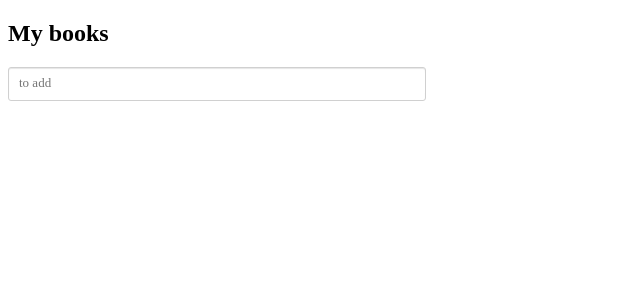
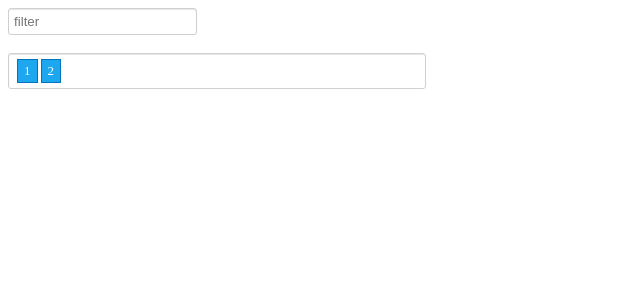
Before and after one commit to Akhmadiev/selectize, an Angular app: page / in a window 1280 px wide. Shown: the top 300 px of the page, without its empty margins (0-640 px from the left). Built offline with nearby package versions, Linux system fonts and the light colour scheme.

Commit message:
last fix

```diff
--- a/src/app/app.component.html
+++ b/src/app/app.component.html
@@ -1 +1 @@
-<app-books></app-books>
+<app-selectizes [(selectize)]="selectizes"></app-selectizes>
--- a/src/app/app.component.ts
+++ b/src/app/app.component.ts
@@ -1,4 +1,5 @@
 import { Component } from '@angular/core';
+import { Selectize } from './selectize';
 
 @Component({
   selector: 'app-root',
@@ -7,4 +8,9 @@ import { Component } from '@angular/core';
 })
 export class AppComponent {
   title = 'angular-selectize';
+  counterValue = 1;
+  selectizes: Selectize[] = [
+    { id: 1, name: '1', checked: false },
+    { id: 2, name: '2', checked: false }
+  ];
 }
--- a/src/app/app.module.ts
+++ b/src/app/app.module.ts
@@ -2,13 +2,13 @@ import { BrowserModule } from '@angular/platform-browser';
 import { NgModule } from '@angular/core';
 
 import { AppComponent } from './app.component';
-import { BooksComponent } from './books/books.component';
+import { SelectizesComponent } from './selectizes/selectizes.component';
 import { SearchFilterPipe } from './searchFilterPipe';
 
 @NgModule({
   declarations: [
     AppComponent,
-    BooksComponent,
+    SelectizesComponent,
     SearchFilterPipe
   ],
   imports: [
--- a/src/app/books/books.component.html
+++ /dev/null
@@ -1,14 +0,0 @@
-<h2>My books</h2>
-
-<div class="selectize-control demo-default multi">
-  <div class="selectize-input items not-full has-options has-items">
-    <div class="item" *ngFor="let book of books;" (click)="onSelect(book.id)"
-    [ngStyle]="{'background':book.checked ? '#333333' : '#1da7ee' }">
-       {{book.name}}
-    </div>
-    <input id="bookAdd" type="text" #bookAdd placeholder="to add" id="input-tags-selectized"
-     (keyup.enter)="onAdd(bookAdd.value); bookAdd.value = ''"
-     (keyup.backspace)="onRemove()"
-     (keyup)="onFilter(bookAdd.value)">
-  </div>
-</div>
--- a/src/app/books/books.component.ts
+++ /dev/null
@@ -1,56 +0,0 @@
-import { Component, OnInit } from '@angular/core';
-import { Book } from '../book';
-
-@Component({
-  selector: 'app-books',
-  templateUrl: './books.component.html',
-  styleUrls: ['./books.component.css']
-})
-export class BooksComponent implements OnInit {
-  books: Book[] = [];
-  allBooks: Book[] = [];
-  id: number = 1;
-
-  constructor() {
-  }
-
-  ngOnInit() {
-  }
-
-  onAdd(value: string) {
-    const valueArr = value.split(' ');
-    const newValue = valueArr[valueArr.length - 1] + ' ';
-    const names = this.allBooks.map(({ name }) => name);
-
-    if (newValue == ' ' || names.includes(newValue)) {
-      return;
-    }
-
-    const newBook = new Book(this.id++, newValue, false);
-
-    this.allBooks.push(newBook);
-    this.books = this.allBooks;
-  }
-
-  onRemove() {
-    const books = this.books.filter(x => !x.checked);
-    this.books = books;
-    this.allBooks = books;
-  }
-
-  onSelect(value: number) {
-    const book = this.books.filter(x => x.id === value)[0];
-    book.checked = !book.checked;
-  }
-
-  onFilter(value: string) {
-    value = value.toLowerCase();
-
-    if (value && value != ' ') {
-      this.books = this.allBooks.filter(x => x.name.toLowerCase().includes(value));
-    } else {
-      this.books = this.allBooks;
-    }
-  }
-
-}
--- a/src/app/mock-books.ts
+++ /dev/null
@@ -1,6 +0,0 @@
-import { Book } from './book'
-
-export const BOOKS: Book[] = [
-  { id: 11, name: 'Mr. Nice', checked: false },
-  { id: 12, name: 'Narco', checked: false }
-];
--- a/src/app/book.ts
+++ b/src/app/selectize.ts
@@ -1,4 +1,4 @@
-export class Book {
+export class Selectize {
     id: number;
     name: string;
     checked: boolean;
--- a/src/app/books/books.component.css
+++ b/src/app/selectizes/selectizes.component.css
@@ -79,3 +79,23 @@
 .item:active {
     font-size: 15px;
 }
+
+#selectize-remove{
+    background-image: url("./remove.png");
+    background-position: center;
+    background-repeat: no-repeat;
+    background-size: cover;
+    background-color:transparent;
+    border: 0;
+    padding: 0;
+    width: 11px;
+    height: 11px;
+    margin-bottom: 0px;
+}
+
+#selectize-input-filter {
+    border: 1px solid #d0d0d0;
+    border-radius: 3px;
+    box-shadow: inset 0 1px 1px rgba(0, 0, 0, 0.1);
+    padding: 5px;
+}
--- /dev/null
+++ b/src/app/selectizes/selectizes.component.html
@@ -0,0 +1,16 @@
+<input type="text" #filter placeholder="filter" id="selectize-input-filter" (keyup)="onFilter(filter.value)">
+<br>
+<br>
+<div class="selectize-control demo-default multi">
+  <div class="selectize-input items not-full has-options has-items">
+    <div class="item" *ngFor="let selectize of selectizes;" (click)="onSelect(selectize.id)"
+    [ngStyle]="{'background':selectize.checked ? '#333333' : '#1da7ee' }">
+       {{selectize.name}}
+    </div>
+    <div id="selectize-remove"
+    [ngStyle]="{'visibility':selectizeremovevisible ? 'visible' : 'hidden' }"
+    (click)="onRemove()"></div>
+    <input type="text" #add id="input-tags-selectized"
+     (keyup.enter)="onAdd(add.value); add.value = ''" >
+  </div>
+</div>
--- /dev/null
+++ b/src/app/selectizes/selectizes.component.ts
@@ -0,0 +1,81 @@
+import { Component, OnInit, Output, EventEmitter, Input } from '@angular/core';
+import { Selectize } from '../selectize';
+
+@Component({
+  selector: 'app-selectizes',
+  templateUrl: './selectizes.component.html',
+  styleUrls: ['./selectizes.component.css']
+})
+export class SelectizesComponent implements OnInit {
+  selectizes: Selectize[] = [];
+  allselectizes: Selectize[] = [];
+  selectizeremovevisible = false;
+  id = 1;
+
+  items: Selectize[] = [];
+
+  @Input()
+  get selectize() {
+    return this.selectizes;
+  }
+  set selectize(val) {
+    this.selectizes = val;
+    this.allselectizes = this.selectizes;
+
+    if (this.selectize.length) {
+      const ids = this.selectizes.map(x => x.id);
+      const id = Math.max(...ids);
+      this.id = id + 1;
+    }
+  }
+
+  constructor() {
+  }
+
+  ngOnInit() {
+  }
+
+  onAdd(value: string) {
+    const valueArr = value.split(' ');
+    const newValue = valueArr[valueArr.length - 1] + ' ';
+    const names = this.allselectizes.map(({ name }) => name);
+
+    if (newValue === ' ' || names.includes(newValue)) {
+      return;
+    }
+
+    const newselectize = new Selectize(this.id++, newValue, false);
+
+    this.allselectizes.push(newselectize);
+    this.selectizes = this.allselectizes;
+  }
+
+  onRemove() {
+    const selectizes = this.selectizes.filter(x => !x.checked);
+    this.allselectizes = selectizes;
+    this.selectizes = this.allselectizes;
+    this.selectizeremovevisible = false;
+  }
+
+  onSelect(value: number) {
+    const selectize = this.selectizes.filter(x => x.id === value)[0];
+    selectize.checked = !selectize.checked;
+
+    if (this.selectize.filter(x => x.checked).length) {
+      this.selectizeremovevisible = true;
+    } else {
+      this.selectizeremovevisible = false;
+    }
+  }
+
+  onFilter(value: string) {
+    value = value.toLowerCase();
+
+    if (value && value !== ' ') {
+      this.selectizes = this.allselectizes.filter(x => x.name.toLowerCase().includes(value));
+    } else {
+      this.selectizes = this.allselectizes;
+    }
+  }
+
+}
```
Also changed, not shown: src/app/selectizes/remove.png (added), 1 other file (tests, documents, lock files or other folders).
